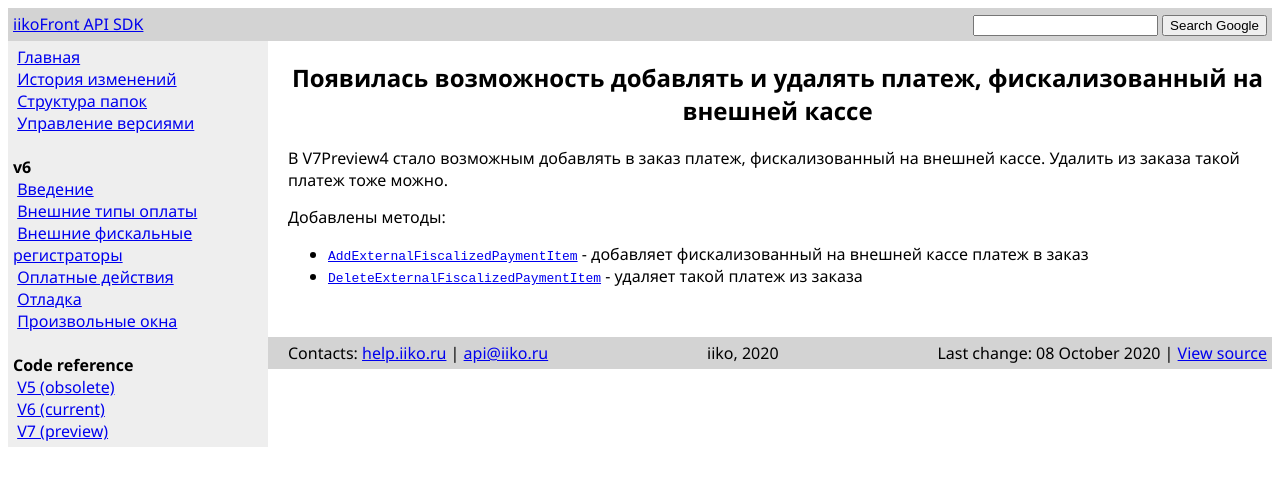
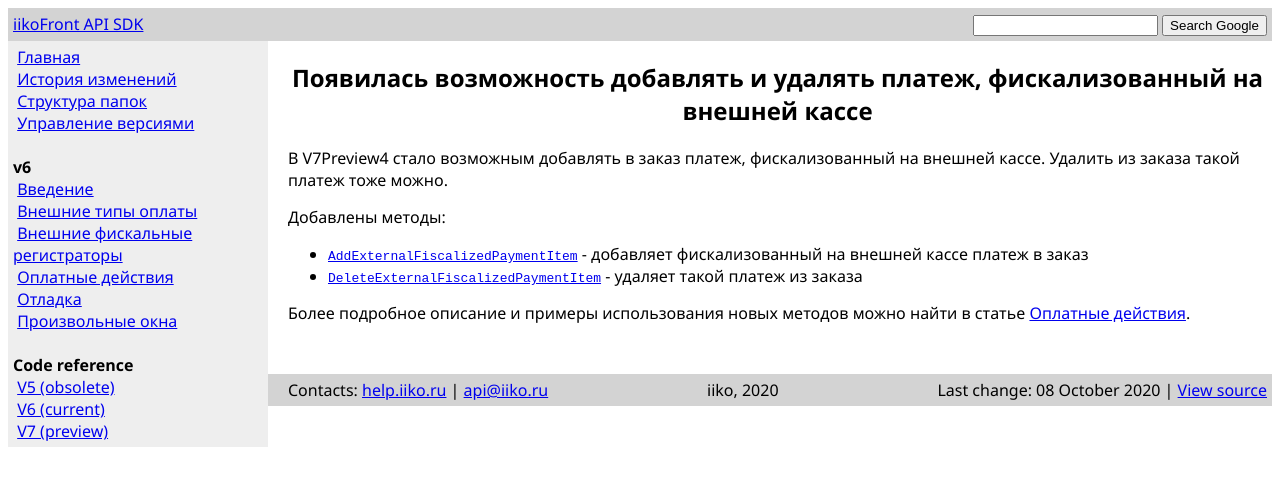
Before and after one commit to iiko/front.api.doc, a Jekyll site: the page built from _posts/2020-10-06-add-delete-external-fiscalized-payment.md, in a window 1280 px wide. Shown: the top 486 px of the page. Built offline with Jekyll 4.4.1, drawn with Linux system fonts in a browser that asks for light colours.

Commit message:
RMS-51378 Create 2020-10-06-add-delete-external-fiscalized-payment.md. Добавлена ссылка на статью оплат.

```diff
--- a/_posts/2020-10-06-add-delete-external-fiscalized-payment.md
+++ b/_posts/2020-10-06-add-delete-external-fiscalized-payment.md
@@ -8,3 +8,6 @@ layout: default
 Добавлены методы:
 - [`AddExternalFiscalizedPaymentItem`](https://iiko.github.io/front.api.sdk/v7/html/Overload_Resto_Front_Api_Editors_IEditSession_AddExternalFiscalizedPaymentItem.htm) - добавляет фискализованный на внешней кассе платеж в заказ
 - [`DeleteExternalFiscalizedPaymentItem`](https://iiko.github.io/front.api.sdk/v7/html/M_Resto_Front_Api_Editors_IEditSession_DeleteExternalFiscalizedPaymentItem.htm) - удаляет такой платеж из заказа
+
+Более подробное описание и примеры использования новых методов можно найти в статье
+[Оплатные действия](https://iiko.github.io/front.api.doc/v6/ru/Payments.html).
```
